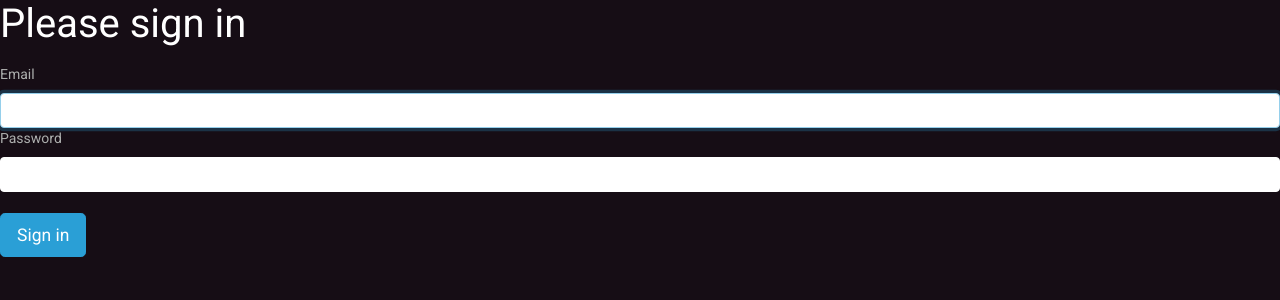
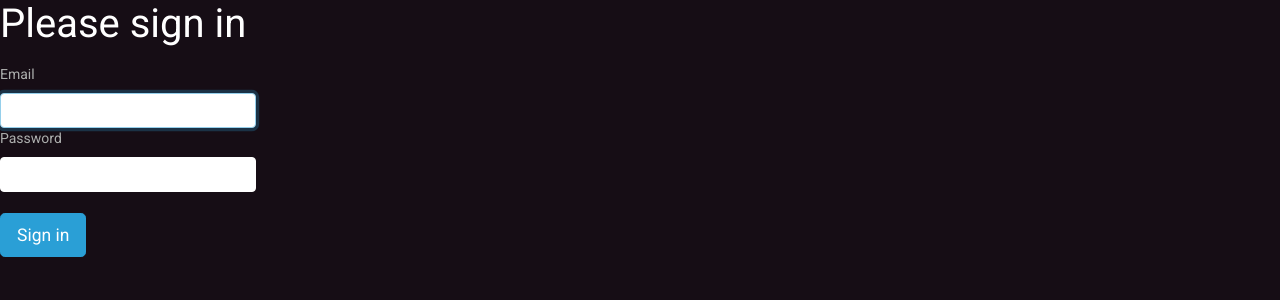
Before and after one commit to AntonioGigante/SES, a Symfony app: template templates/security/login.html.twig in a window 1280 px wide. Shown: the part 53-353 px from the top of the page. Run offline with Twig, Linux system fonts and the light colour scheme; the template is opened without the code that fills it, so the values that code supplies are empty; some libraries are stand-ins or nearby versions.

Commit message:
poquito de css

```diff
--- a/assets/styles/app.css
+++ b/assets/styles/app.css
@@ -1,3 +1,15 @@
 body {
     background-color: rgb(22, 13, 21);
 }
+
+.form-group{
+    width: 60%;
+}
+
+#inputEmail, #inputPassword{
+    width: 20%;
+}
+
+#campeonato_campeonato_nombre, #campeonato_juego{
+    width: 30%;
+}
--- a/templates/base.html.twig
+++ b/templates/base.html.twig
@@ -9,8 +9,8 @@
             {# 'app' must match the first argument to addEntry() in webpack.config.js #}
             {{ encore_entry_link_tags('app') }}
 
-            <!-- Renders a link tag (if your module requires any CSS)
-                 <link rel="stylesheet" href="/build/app.css"> -->
+            <!-- Renders a link tag (if your module requires any CSS)-->
+                 <link rel="stylesheet" href="/build/app.css">
         {% endblock %}
 
         {% block javascripts %}
--- a/templates/security/login.html.twig
+++ b/templates/security/login.html.twig
@@ -1,7 +1,12 @@
 {% extends 'base.html.twig' %}
 
 {% block title %}Log in!{% endblock %}
+
 {% block body %}
+{%  block stylesheets %}
+{{encore_entry_link_tags('app')}}
+    <link rel="stylesheet" href="/build/app.css">
+{% endblock stylesheets %}
 <form method="post">
     {% if error %}
         <div class="alert alert-danger">{{ error.messageKey|trans(error.messageData, 'security') }}</div>
```
